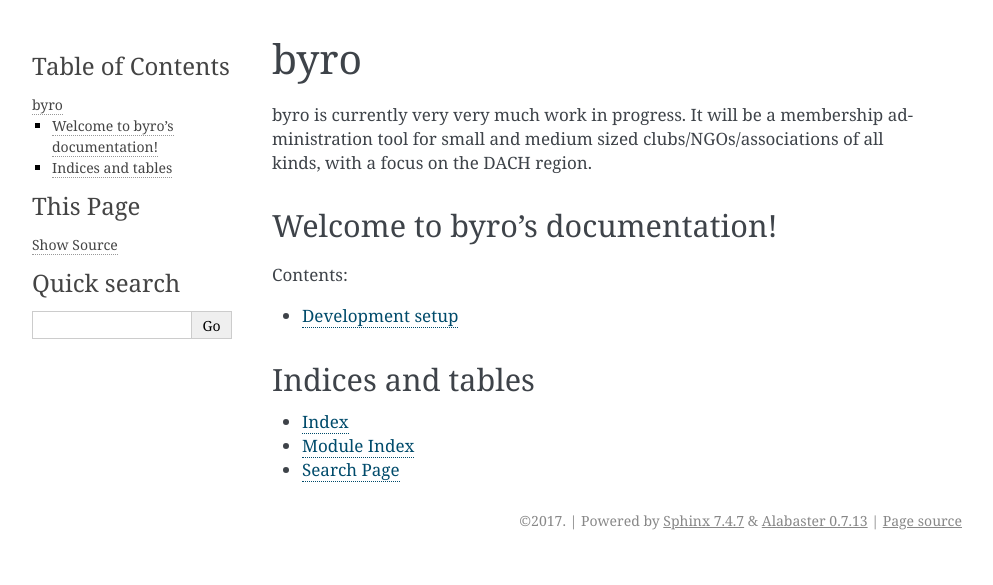
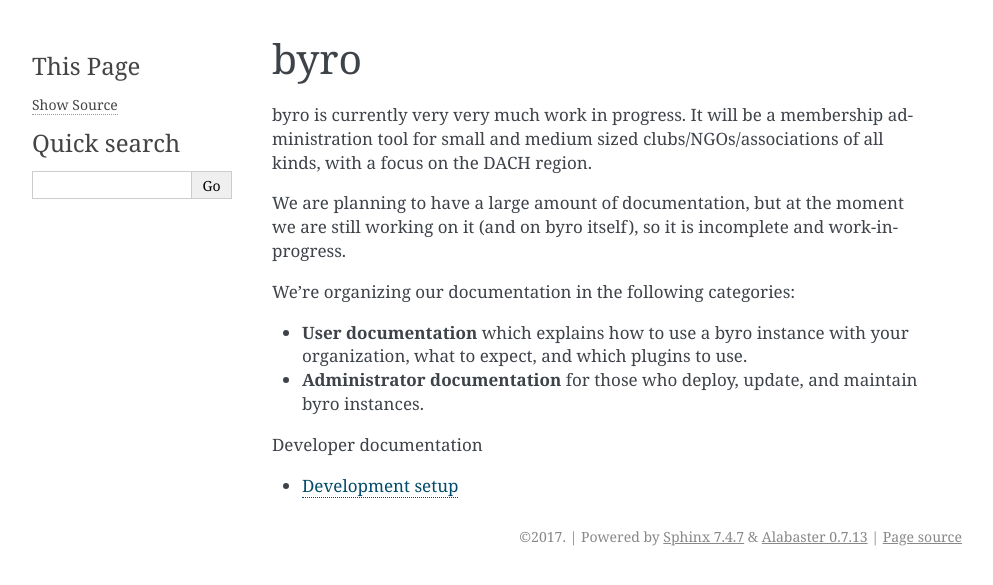
Before and after one commit to byro/byro, a Sphinx documentation site: the page built from docs/index.rst, in a window 1280 px wide. Shown: the top 585 px of the page, without its empty margins (148-1141 px from the left). Built offline with Sphinx 7.4.7, drawn with Linux system fonts in a browser that asks for light colours.

Commit message:
Explain documentation areas

```diff
--- a/docs/index.rst
+++ b/docs/index.rst
@@ -4,20 +4,18 @@
 byro is currently very very much work in progress. It will be a membership administration tool
 for small and medium sized clubs/NGOs/associations of all kinds, with a focus on the DACH region.
 
-Welcome to byro's documentation!
-================================
+We are planning to have a large amount of documentation, but at the moment we are still working on
+it (and on byro itself), so it is incomplete and work-in-progress.
+
+We're organizing our documentation in the following categories:
+
+- **User documentation** which explains how to use a byro instance with your organization, what to
+  expect, and which plugins to use.
+- **Administrator documentation** for those who deploy, update, and maintain byro instances.
 
 .. toctree::
    :maxdepth: 2
-   :caption: Contents:
    :glob:
+   :caption: Developer documentation
 
-   development/*
-
-
-Indices and tables
-==================
-
-* :ref:`genindex`
-* :ref:`modindex`
-* :ref:`search`
+   developer/**
```
Also changed, not shown: docs/developer/setup.rst (renamed from docs/development/setup.rst), 1 other file.
